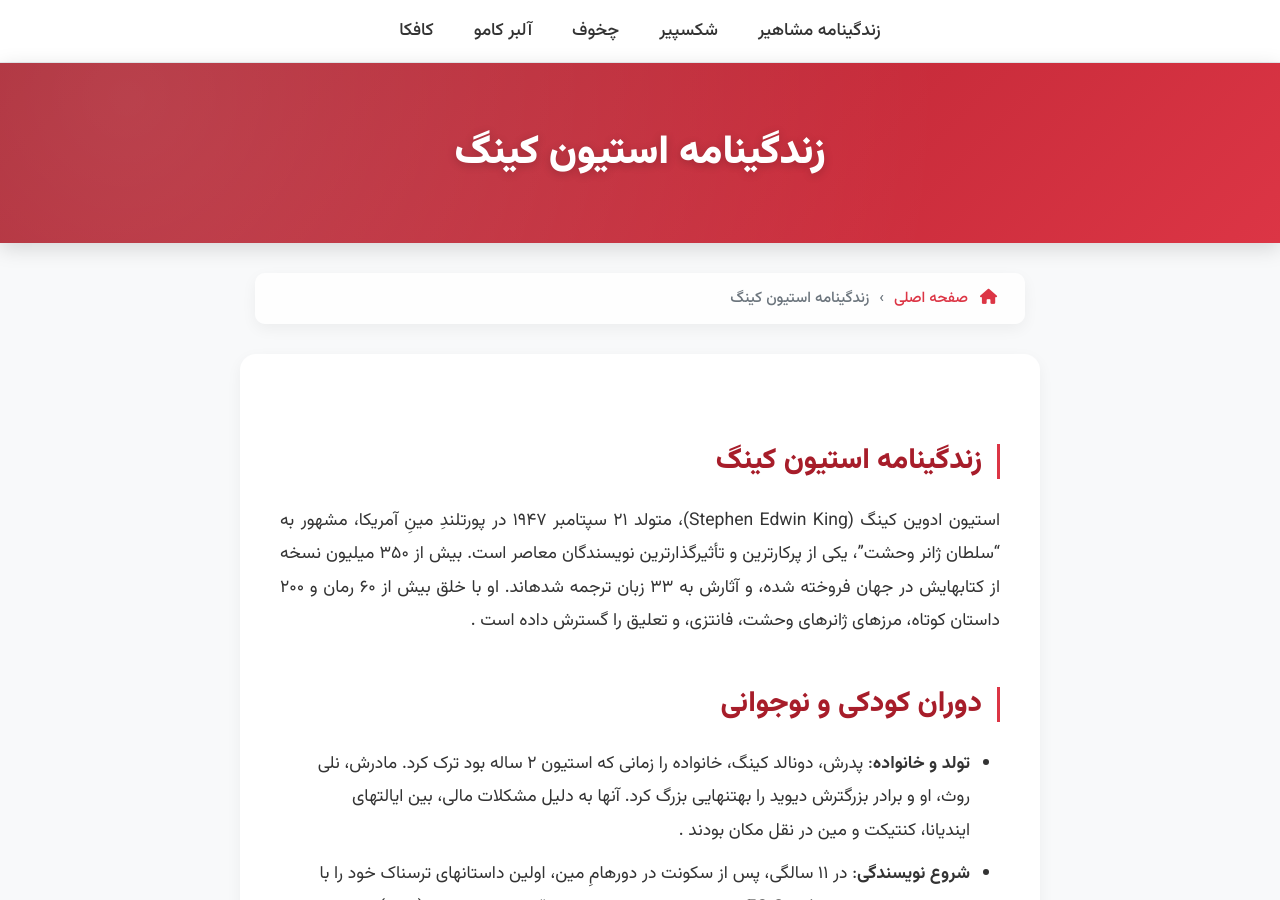
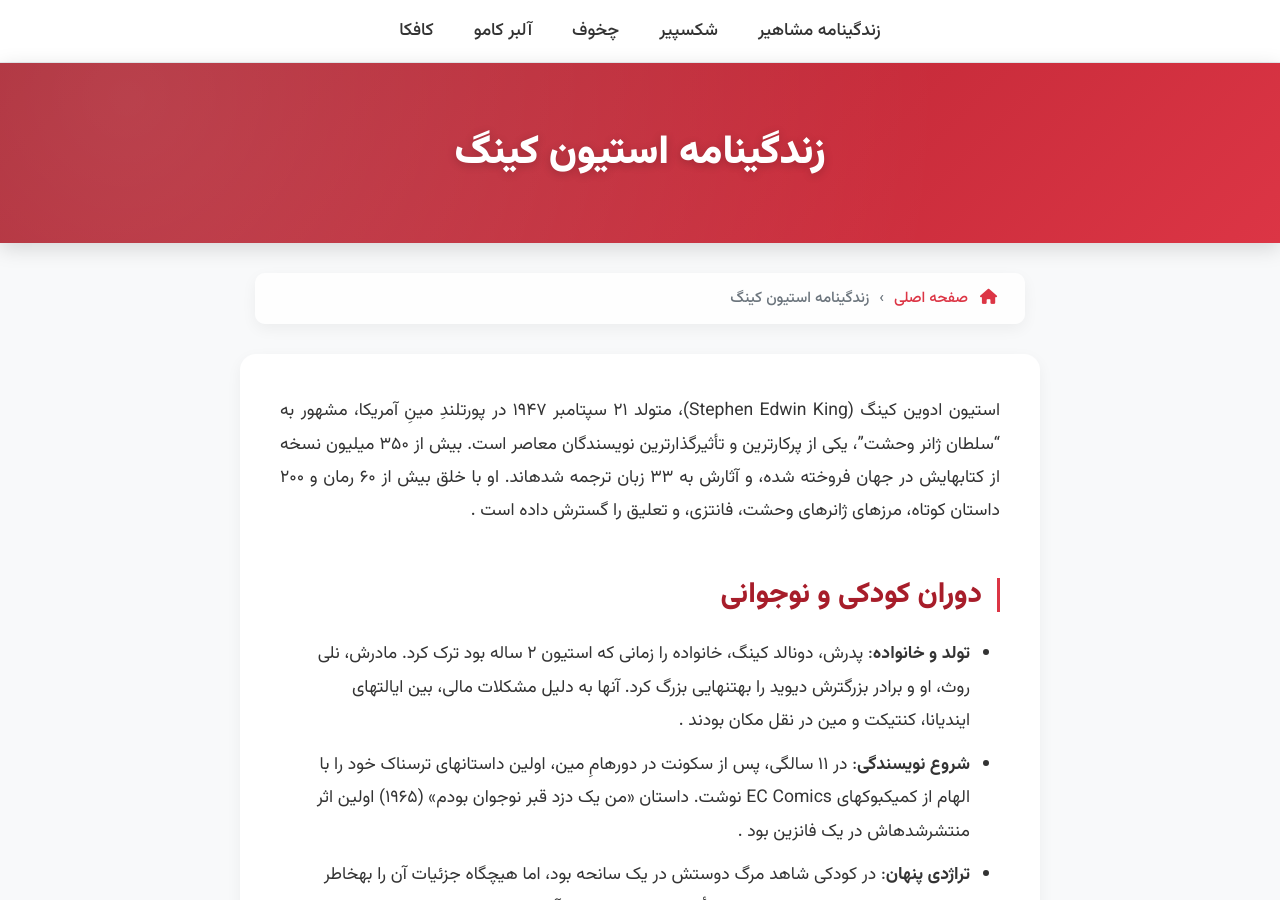
Before and after one commit to darkblog/darkblog.github.io, a Jekyll site: the page built from _posts/2025-7-14-92.md, in a window 1280 px wide and 900 px high. Built offline with Jekyll 4.4.1, drawn with Linux system fonts in a browser that asks for light colours.

Commit message:
Update 2025-7-14-92.md

```diff
--- a/_posts/2025-7-14-92.md
+++ b/_posts/2025-7-14-92.md
@@ -3,7 +3,6 @@ layout: post
 title: زندگینامه استیون کینگ
 ---
 
-## زندگینامه استیون کینگ
 استیون ادوین کینگ (Stephen Edwin King)، متولد ۲۱ سپتامبر ۱۹۴۷ در پورتلندِ مینِ آمریکا، مشهور به "سلطان ژانر وحشت"، یکی از پرکارترین و تأثیرگذارترین نویسندگان معاصر است. بیش از ۳۵۰ میلیون نسخه از کتابهایش در جهان فروخته شده، و آثارش به ۳۳ زبان ترجمه شدهاند. او با خلق بیش از ۶۰ رمان و ۲۰۰ داستان کوتاه، مرزهای ژانرهای وحشت، فانتزی، و تعلیق را گسترش داده است .
 
 ## دوران کودکی و نوجوانی
```
